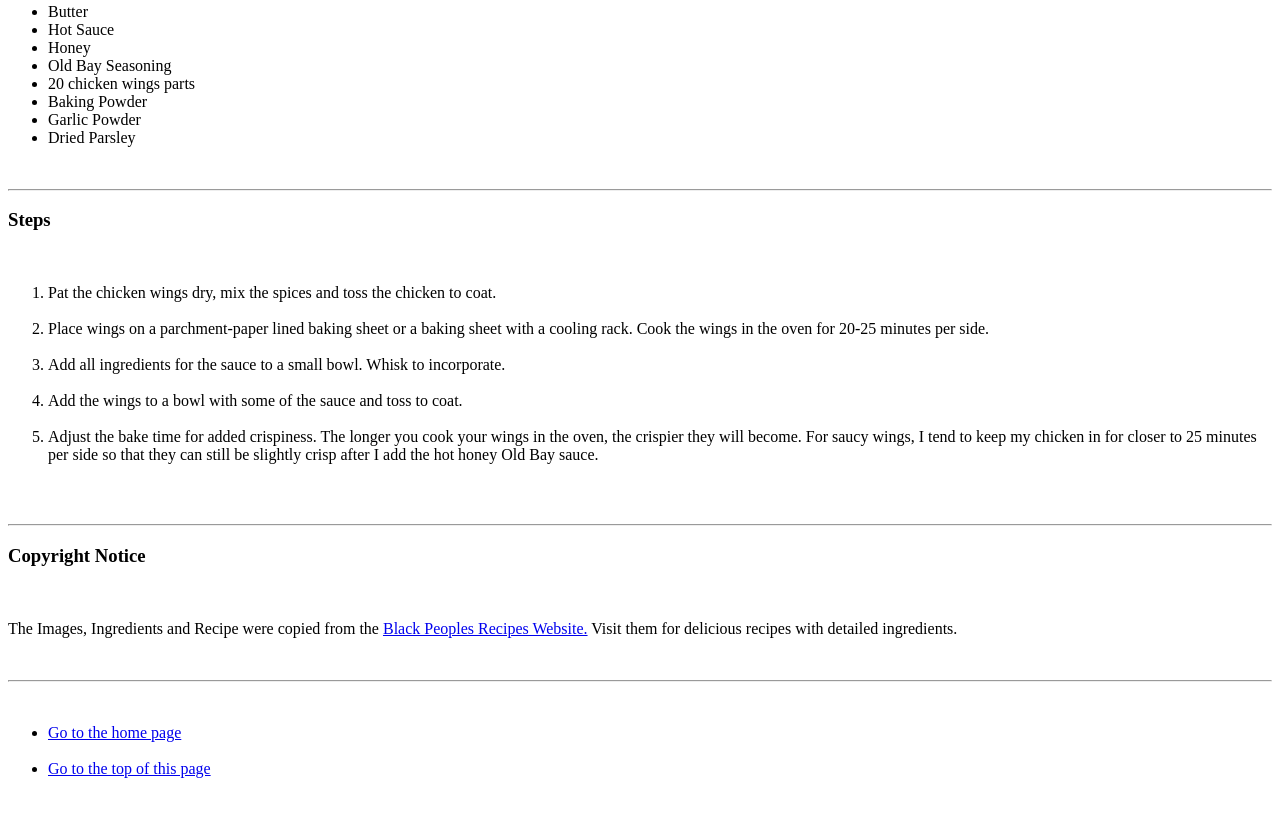
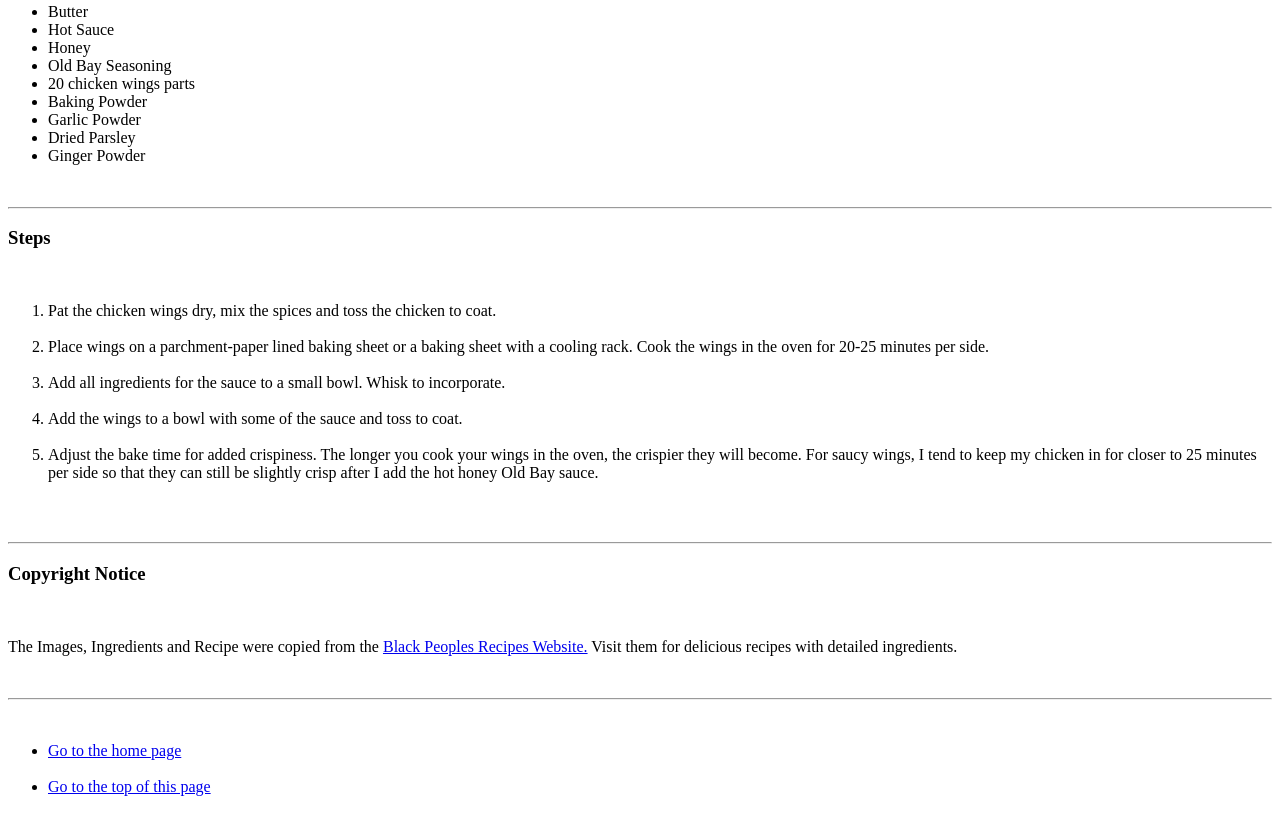
Before and after one commit to Kwadwo-Firempong-Boakye/odin-recipes, a plain HTML site: page recipes/hot-honey-wings.html in a window 1280 px wide. Shown: the part 829-1659 px from the top of the page. Drawn offline with Linux system fonts and the light colour scheme.

Commit message:
Added one new ingredient

```diff
--- a/recipes/hot-honey-wings.html
+++ b/recipes/hot-honey-wings.html
@@ -30,12 +30,13 @@
         <ul>
             <li>Butter </li>
             <li>Hot Sauce</li>
-            <li>Honey </li>
+            <li>Honey</li>
             <li>Old Bay Seasoning</li>
             <li>20 chicken wings parts</li>
             <li>Baking Powder</li>
             <li>Garlic Powder</li>
             <li>Dried Parsley</li>
+            <li>Ginger Powder</li>
         </ul>
     </div>
     <br>
```
